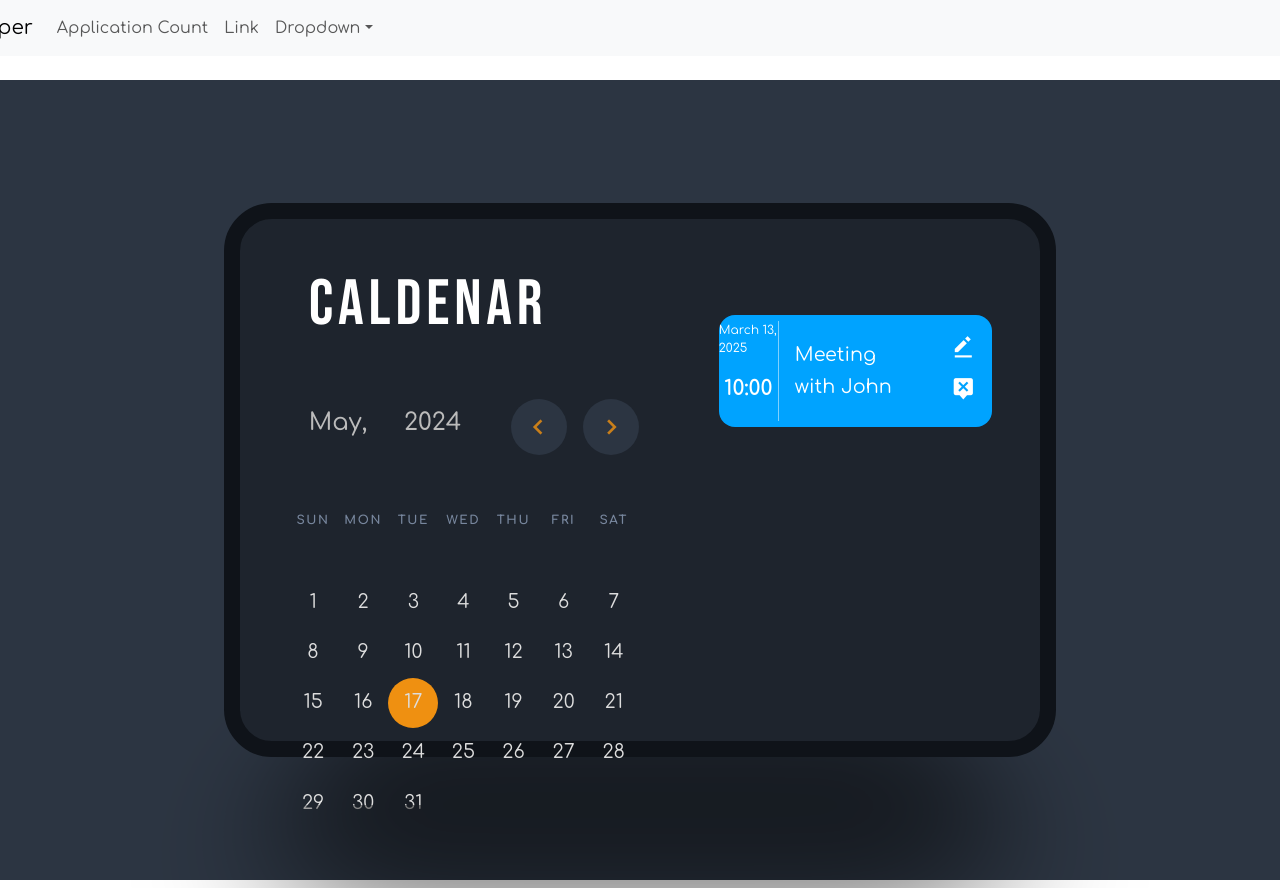
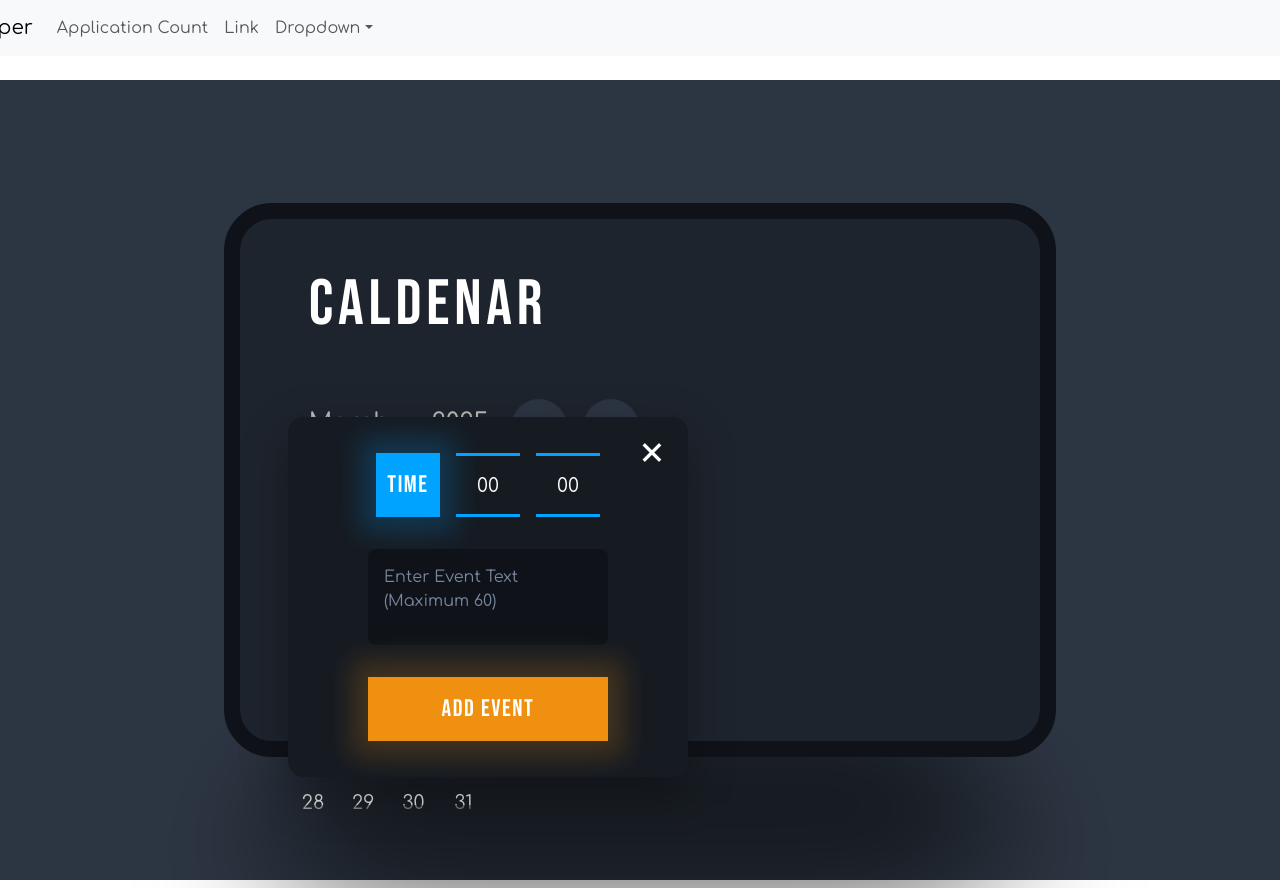
Before and after one commit to jbkim0547/application-countingapp, a React (Create React App) app: page /calendar in a window 1280 px wide. Both pictures are taken after a click on the element "12". Built offline with nearby package versions, Linux system fonts and the light colour scheme.

Commit message:
AddingEventPopUp

```diff
--- a/src/Calendar/Calendar.css
+++ b/src/Calendar/Calendar.css
@@ -135,7 +135,6 @@
     justify-content: center;
     align-items: center;
     row-gap: 2rem;
-    display: none;
 }
 
 .time-input {
--- a/src/Calendar/Calendar.jsx
+++ b/src/Calendar/Calendar.jsx
@@ -1,87 +1,121 @@
-import React from 'react'
+import React, { useState } from 'react'
 
 const Calendar = () => {
 
+    const daysOfWeek = ["Sun", "Mon", "Tue", "Wed", "Thu", "Fri", "Sat"]
+    const monthOfYear = ["January", "February", "March", "April", "May", "June", "July", "August", "September", "October", "November", "December"]
+    const currentDate = new Date()
+
+    const [currentMonth, setCurrentMonth] = useState(currentDate.getMonth());
+    const [currentYear, setCurrentYear] = useState(currentDate.getFullYear());
+    const [selectedDate, setSelectedDate] = useState(currentDate)
+    const [showEventPopup, setShowEventPopup] = useState(false)
+    const [events, setEvents] = useState([])
+    const [eventTime, setEventTime] = useState({ hours: '00', minutes: "00" })
+    const [eventText, setEventText] = useState('')
+
+    const daysInMonth = new Date(currentYear, currentMonth + 1, 0).getDate()
+    const firstDayOfMonth = new Date(currentYear, currentMonth, 1).getDate()
+
+    const prevMonth = () => {
+        setCurrentMonth((prevMonth) => (prevMonth === 0 ? 11 : prevMonth - 1))
+        setCurrentYear((prevYear) => (currentMonth === 0 ? prevYear - 1 : prevYear))
+    }
+
+    const nextMonth = () => {
+        setCurrentMonth((prevMonth) => (prevMonth === 11 ? 0 : prevMonth + 1))
+        setCurrentYear((prevYear) => (currentMonth === 11 ? prevYear + 1 : prevYear))
+    }
+
+    const handleDayClick = (day) => {
+        const clickedDate = new Date(currentYear, currentMonth, day)
+        const today = new Date()
+
+        setSelectedDate(clickedDate)
+        setShowEventPopup(true)
+        setEventText("")
+        setEventTime({ hours: '00', minutes: "00" })
+
+        // if (clickedDate >= today) {
+        //     setSelectedDate(clickedDate)
+        //     setShowEventPopup(true)
+        // }
+    }
+
+    const isSameDay = (date1, date2) => {
+        return (
+            date1.getFullYear() === date2.getFullYear() &&
+            date1.getMonth() === date2.getMonth() &&
+            date1.getDate() === date2.getDate()
+        )
+    }
+
+    const handleEventSubmit = () => {
+        const newEvent = {
+            date: selectedDate,
+            time: `${eventTime.hours.padStart(2, '0')}:${eventTime.minutes.padStart(2, '0')}`,
+            text: eventText,
+        }
+
+        setEvents([...events, newEvent])
+        setEventTime({ hours: '00', minutes: "00" })
+        setEventText("")
+        setShowEventPopup(false)
+    }
 
     return (
         <div className='appliation-calendar'>
             <div className='calendar'>
                 <h1 className='heading' >Caldenar</h1>
                 <div className='navigate-date'>
-                    <h2 className='month'> May, </h2>
-                    <h2 className='year'>2024</h2>
+                    <h2 className='month'> {monthOfYear[currentMonth]},</h2>
+                    <h2 className='year'>{currentYear}</h2>
                     <div className='buttons'>
-                        <i className="bx bx-chevron-left"></i>
-                        <i className="bx bx-chevron-right"></i>
+                        <i className="bx bx-chevron-left" onClick={prevMonth}></i>
+                        <i className="bx bx-chevron-right" onClick={nextMonth}></i>
                     </div>
                 </div>
                 <div className="weekdays">
-                    <span>Sun</span>
-                    <span>Mon</span>
-                    <span>Tue</span>
-                    <span>Wed</span>
-                    <span>Thu</span>
-                    <span>Fri</span>
-                    <span>Sat</span>
+                    {daysOfWeek.map((day) => <span key={day}>{day}</span>)}
                 </div>
                 <div className="days">
-                    <span>1</span>
-                    <span>2</span>
-                    <span>3</span>
-                    <span>4</span>
-                    <span>5</span>
-                    <span>6</span>
-                    <span>7</span>
-                    <span>8</span>
-                    <span>9</span>
-                    <span>10</span>
-                    <span>11</span>
-                    <span>12</span>
-                    <span>13</span>
-                    <span>14</span>
-                    <span>15</span>
-                    <span>16</span>
-                    <span className='current-day'>17</span>
-                    <span>18</span>
-                    <span>19</span>
-                    <span>20</span>
-                    <span>21</span>
-                    <span>22</span>
-                    <span>23</span>
-                    <span>24</span>
-                    <span>25</span>
-                    <span>26</span>
-                    <span>27</span>
-                    <span>28</span>
-                    <span>29</span>
-                    <span>30</span>
-                    <span>31</span>
+                    {[...Array(firstDayOfMonth).keys()].map((_, index) => <span key={`empty-${index}`} />)}
+                    {[...Array(daysInMonth).keys()].map((day) => <span key={day + 1} className={day + 1 === currentDate.getDate() && currentMonth === currentDate.getMonth() &&
+                        currentYear === currentDate.getFullYear() ? 'current-day' : ''} onClick={() => handleDayClick(day + 1)}>{day + 1}</span>)}
                 </div>
             </div>
             <div className="events">
-                <div className="event-popup">
+                {showEventPopup && (<div className="event-popup">
                     <div className="time-input">
                         <div className="event-popup-time">Time</div>
-                        <input type="number" name= "hours" min={0} max={24} className='hours' />
-                        <input type="number" name= "minutes" min={0} max ={60} className='hours' />
+                        <input type="number" name="hours" min={0} max={24} className='hours' value={eventTime.hours} onChange={(e) => setEventTime({ ...eventTime, hours: e.target.value })} />
+                        <input type="number" name="minutes" min={0} max={60} className='hours' value={eventTime.minutes} onChange={(e) => setEventTime({ ...eventTime, minutes: e.target.value })} />
                     </div>
-                    <textarea placeholder='Enter Event Text (Maximum 60)'></textarea>
-                    <button className="event-popup-btn">Add Event</button>
-                    <button className='close-event-popup'>
+                    <textarea placeholder='Enter Event Text (Maximum 60)' value={eventText} onChange={(e) => {
+                        if (e.target.value.length <= 60) {
+                            setEventText(e.target.value)
+                        }
+                    }}></textarea>
+                    <button className="event-popup-btn" onClick={handleEventSubmit}>Add Event</button>
+                    <button className='close-event-popup' onClick={() => setShowEventPopup(false)}>
                         <i className="bx bx-x"></i>
                     </button>
                 </div>
-                <div className="event">
+                )}
+                {events.map((event, index) => (
+                    <div className="event" key={index}>
                         <div className="event-date-wrapper">
-                        <div className="event-date">March 13, 2025</div>
-                        <div className="event-time">10:00</div>
+                            <div className="event-date">{`${monthOfYear[event.date.getMonth()]} ${event.date.getDate()}, ${event.date.getFullYear()}`}</div>
+                            <div className="event-time">{event.time}</div>
                         </div>
-                    <div className="event-text">Meeting with John</div>
+                        <div className="event-text">{event.text}</div>
                         <div className="event-buttons">
                             <i className="bx bxs-edit-alt"></i>
                             <i className="bx bxs-message-alt-x"></i>
                         </div>
                     </div>
+                ))}
+
             </div>
         </div>
     )
```
Lines whose indentation alone changed are shown as unchanged.
